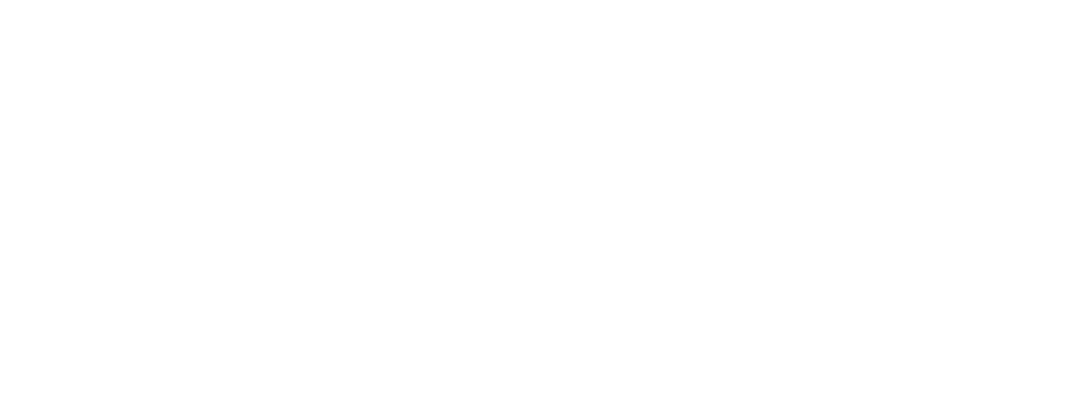
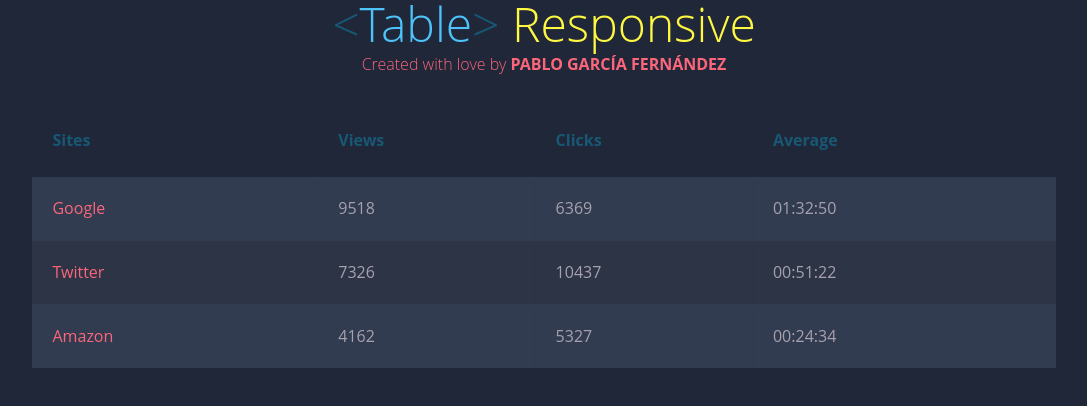
Before and after one commit to josemak25/Product_And_Inventory_Management_Solution, a plain HTML site: page inventory.html in a window 1280 px wide. Shown: the whole page, without its empty margins (96-1183 px from the left). Drawn offline with nearby package versions, Linux system fonts and the light colour scheme; some packages are replaced by stand-ins of ours; a script that the page names is missing.

Commit message:
Added table for product placement

```diff
--- a/inventory.html
+++ b/inventory.html
@@ -11,9 +11,43 @@
       integrity="sha384-ggOyR0iXCbMQv3Xipma34MD+dH/1fQ784/j6cY/iJTQUOhcWr7x9JvoRxT2MZw1T"
       crossorigin="anonymous"
     />
-    <link rel="stylesheet" href="css/style.css" />
+    <link rel="stylesheet" href="css/inventory.css" />
   </head>
   <body>
+
+        <h1><span class="blue">&lt;</span>Table<span class="blue">&gt;</span> <span class="yellow">Responsive</pan></h1>
+            <h2>Created with love by <a href="http://pablogarciafernandez.com" target="_blank">Pablo García Fernández</a></h2>
+
+            <table class="container">
+                <thead>
+                    <tr>
+                        <th><h1>Sites</h1></th>
+                        <th><h1>Views</h1></th>
+                        <th><h1>Clicks</h1></th>
+                        <th><h1>Average</h1></th>
+                    </tr>
+                </thead>
+                <tbody>
+                    <tr>
+                        <td>Google</td>
+                        <td>9518</td>
+                        <td>6369</td>
+                        <td>01:32:50</td>
+                    </tr>
+                    <tr>
+                        <td>Twitter</td>
+                        <td>7326</td>
+                        <td>10437</td>
+                        <td>00:51:22</td>
+                    </tr>
+                    <tr>
+                        <td>Amazon</td>
+                        <td>4162</td>
+                        <td>5327</td>
+                        <td>00:24:34</td>
+                    </tr>
+                </tbody>
+            </table>
     <script src="https://cdnjs.cloudflare.com/ajax/libs/jquery/3.3.1/jquery.js"></script>
     <script
       src="https://cdnjs.cloudflare.com/ajax/libs/popper.js/1.14.7/umd/popper.min.js"
@@ -27,6 +61,6 @@
     ></script>
     <script src="https://unpkg.com/sweetalert/dist/sweetalert.min.js"></script>
     <script src="https://cdn.jsdelivr.net/npm/sweetalert2@8"></script>
-    <script src="js/main.js"></script>
+    <script src="js/inventory.js"></script>
   </body>
 </html>
```
